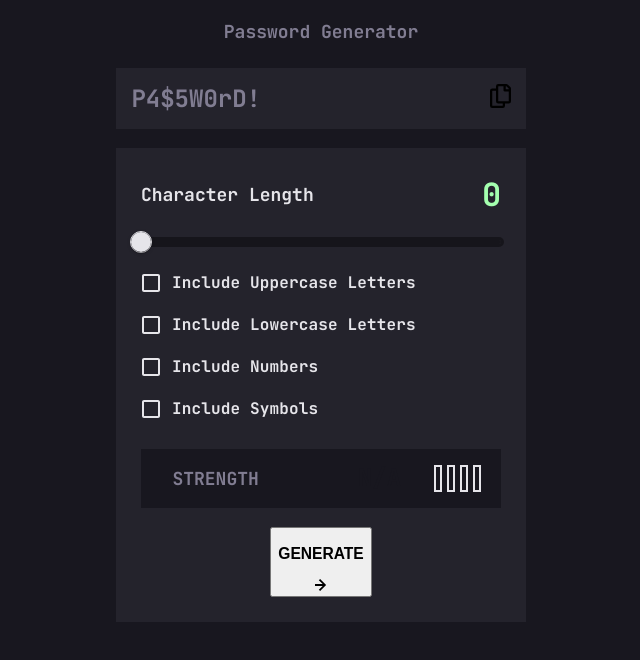
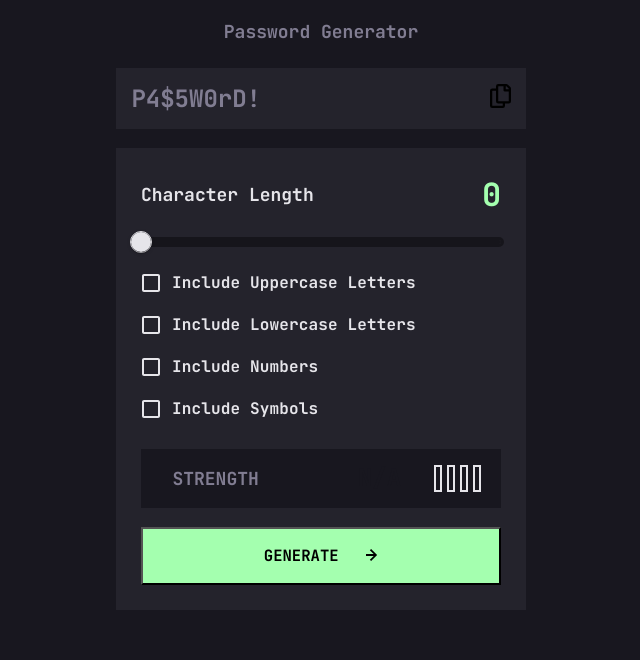
Before and after one commit to spomberg/password-generator, a React (Create React App) app: page / in a window 1280 px wide. Shown: the top 660 px of the page, without its empty margins (319-959 px from the left). Built offline with nearby package versions, Linux system fonts and the light colour scheme.

Commit message:
Set width to 95% and apply background color

```diff
--- a/src/components/GenerateButton/GenerateButton.scss
+++ b/src/components/GenerateButton/GenerateButton.scss
@@ -0,0 +1,25 @@
+@import '../../global.scss';
+
+.generate {
+  display: flex;
+  justify-content: center;
+  align-items: center;
+  width: 95%;
+  font-family: JetBrainsMono;
+  background-color: $strong;
+  transition: all 0.3s ease;
+  cursor: pointer;
+
+  &:hover {
+    outline-style: solid;
+    outline-color: $strong;
+    outline-width: 0.5rem;
+    background-color: $component-bg;
+    outline-width: 0.1rem;
+    color: $strong;
+  }
+
+  h3 {
+    margin-right: 8%;
+  }
+}
```
